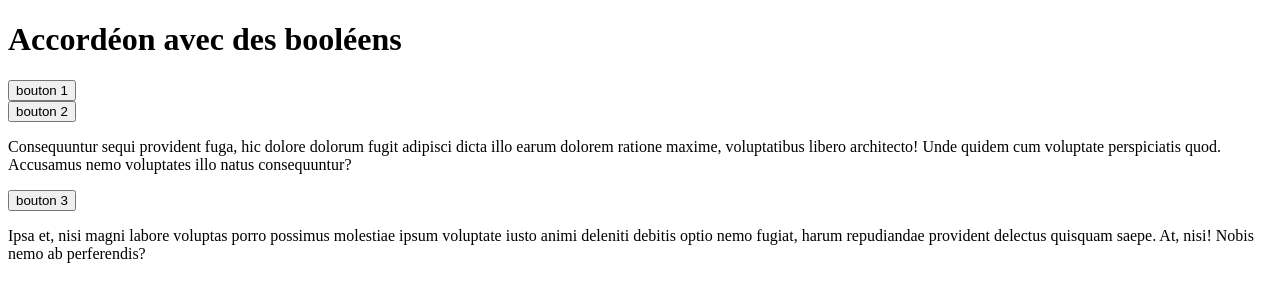
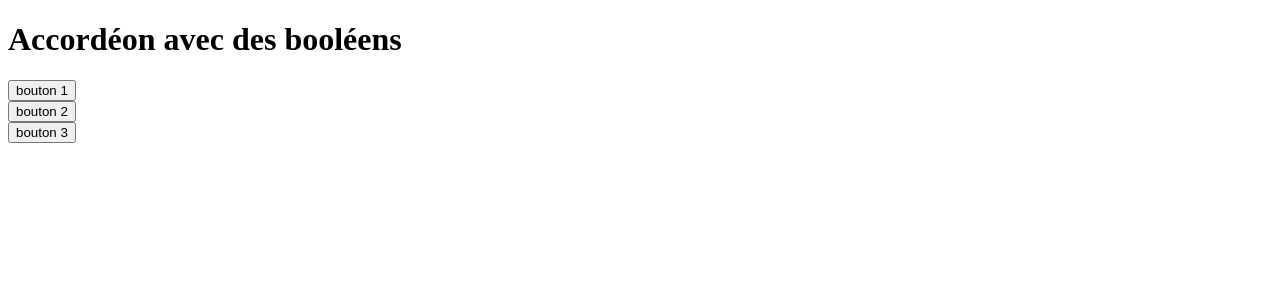
Before and after one commit to MMI-SAE-105/2022-r113-tp3-accordeons-marionmura, a website: page 01-accordeon-booleen.html in a window 1280 px wide. Drawn offline with nearby package versions, Linux system fonts and the light colour scheme.

Commit message:
ex 01 accordéon sur les 3 sections

```diff
--- a/01-accordeon-booleen.html
+++ b/01-accordeon-booleen.html
@@ -15,13 +15,13 @@
         <button @click="isOpen =! isOpen">bouton 1</button>
         <p X-show="isOpen">Lorem ipsum dolor sit amet consectetur adipisicing elit. Aspernatur molestias quaerat quibusdam aliquam impedit nemo. Facilis omnis tempore distinctio atque nulla dolores animi ab, officiis debitis praesentium porro, eos obcaecati?</p>
       </section>
-      <section>
-        <button>bouton 2</button>
-        <p>Consequuntur sequi provident fuga, hic dolore dolorum fugit adipisci dicta illo earum dolorem ratione maxime, voluptatibus libero architecto! Unde quidem cum voluptate perspiciatis quod. Accusamus nemo voluptates illo natus consequuntur?</p>
+      <section x-data="{isOpen:false}">
+        <button @click="isOpen =! isOpen">bouton 2</button>
+        <p X-show="isOpen">Consequuntur sequi provident fuga, hic dolore dolorum fugit adipisci dicta illo earum dolorem ratione maxime, voluptatibus libero architecto! Unde quidem cum voluptate perspiciatis quod. Accusamus nemo voluptates illo natus consequuntur?</p>
       </section>
-      <section>
-        <button>bouton 3</button>
-        <p>Ipsa et, nisi magni labore voluptas porro possimus molestiae ipsum voluptate iusto animi deleniti debitis optio nemo fugiat, harum repudiandae provident delectus quisquam saepe. At, nisi! Nobis nemo ab perferendis?</p>
+      <section x-data="{isOpen:false}">
+        <button @click="isOpen =! isOpen">bouton 3</button>
+        <p X-show="isOpen">Ipsa et, nisi magni labore voluptas porro possimus molestiae ipsum voluptate iusto animi deleniti debitis optio nemo fugiat, harum repudiandae provident delectus quisquam saepe. At, nisi! Nobis nemo ab perferendis?</p>
       </section>
     </accordeon>
   </body>
```
